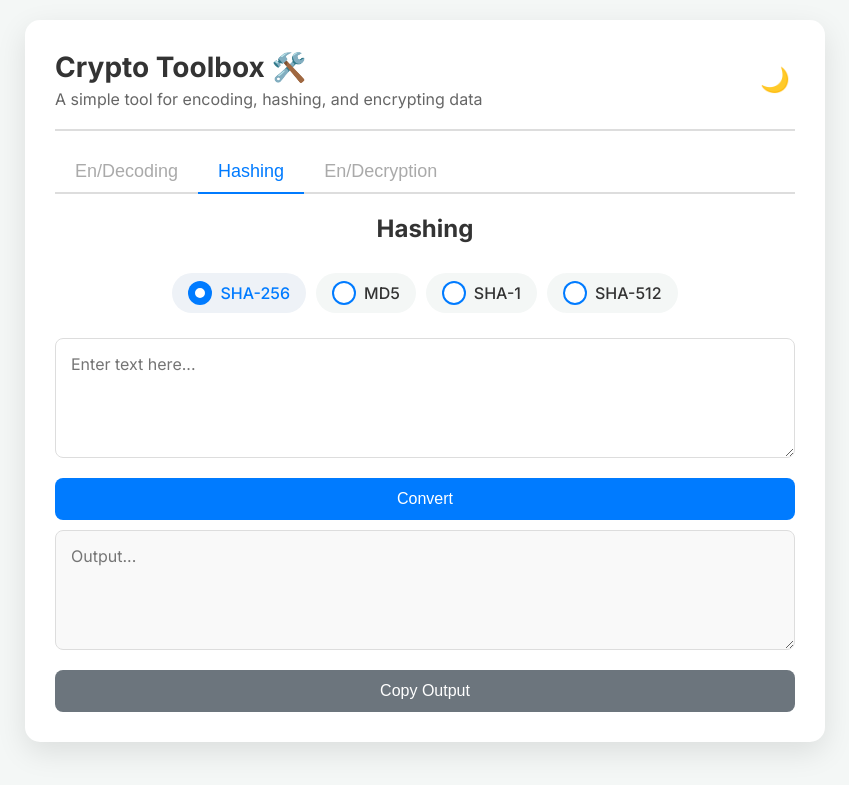
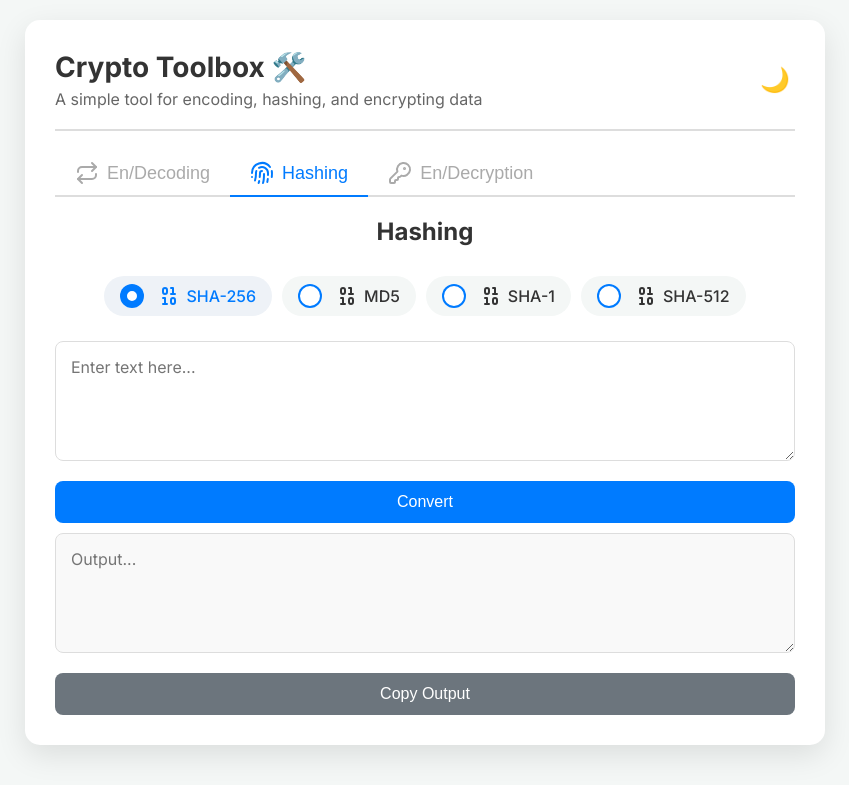
Before and after one commit to mahziyar-azz/Cryptography, a Flask app: page / in a window 1280 px wide, after a click on "Hashing". Shown: the top 785 px of the page, without its empty margins (215-1064 px from the left). Run offline with Flask 3, Linux system fonts and the light colour scheme.

Commit message:
add Icones

```diff
--- a/static/css/style.css
+++ b/static/css/style.css
@@ -54,7 +54,8 @@
     padding: 20px;
     display: flex;
     justify-content: center;
-    align-items: flex-start; /* Align to top */
+    align-items: flex-start;
+
     min-height: 100vh;
     transition: background-color 0.3s, color 0.3s;
   }
@@ -75,7 +76,7 @@
     to { opacity: 1; transform: translateY(0); }
   }
 
-  /* Header */
+
   .page-header {
       display: flex;
       justify-content: space-between;
@@ -123,6 +124,10 @@
   }
 
   .tab-link {
+    display: flex;
+    align-items: center;
+    gap: 8px;
+
     padding: 10px 20px;
     cursor: pointer;
     border: none;
@@ -179,37 +184,46 @@
   .radio-group {
       display: flex;
       justify-content: center;
+
       margin-bottom: 20px;
       flex-wrap: wrap;
   }
 
   label {
     display: flex;
+
     cursor: pointer;
     font-weight: 500;
     position: relative;
     overflow: hidden;
     margin: 5px;
   }
+
   label input {
     position: absolute;
     left: -9999px;
   }
+
   label input:checked + span {
     background-color: var(--radio-checked-bg);
     color: var(--radio-checked-text);
   }
+
   label input:checked + span:before {
     box-shadow: inset 0 0 0 0.4375em var(--primary-color);
   }
+
   label span {
     display: flex;
+    gap: 5px;
     align-items: center;
     padding: 0.5em 1em;
     border-radius: 99em;
     transition: 0.25s ease;
     background-color: var(--radio-bg);
   }
+
+
   label span:hover {
     background-color: var(--radio-hover-bg);
   }
--- a/static/js/script.js
+++ b/static/js/script.js
@@ -1,4 +1,3 @@
-// Function to switch between tabs
 function openTab(evt, tabName) {
     let i, tabcontent, tablinks;
     tabcontent = document.getElementsByClassName("tab-content");
@@ -15,17 +14,13 @@
     evt.currentTarget.classList.add("active");
 }
 
-// Function to copy text from an element to the clipboard
 function copyOutput(elementId) {
     const outputElement = document.getElementById(elementId);
     outputElement.select();
     document.execCommand("copy");
-    // You might want to add a user feedback here, like a tooltip
 }
 
-// --- Form Submission Handlers ---
 
-// Event listener for the Base64 form
 document.getElementById('base64-form').addEventListener('submit', function(e) {
     e.preventDefault();
     const text = document.getElementById('base64-input').value;
@@ -46,7 +41,6 @@
     });
 });
 
-// Event listener for the Hashing form
 document.getElementById('hashing-form').addEventListener('submit', function(e) {
     e.preventDefault();
     const text = document.getElementById('hashing-input').value;
@@ -67,7 +61,6 @@
     });
 });
 
-// Event listener for the Encryption form
 document.getElementById('encryption-form').addEventListener('submit', function(e) {
     e.preventDefault();
     const text = document.getElementById('encryption-input').value;
@@ -90,15 +83,12 @@
 });
 
 
-// --- New Enhancement Functions ---
 
-// Function to clear input/output fields
 function clearFields(inputId, outputId) {
     document.getElementById(inputId).value = '';
     document.getElementById(outputId).value = '';
 }
 
-// Add event listeners to radio buttons to auto-clear fields
 document.querySelectorAll('input[name="base64-action"]').forEach(radio => {
     radio.addEventListener('change', () => clearFields('base64-input', 'base64-output'));
 });
@@ -107,12 +97,9 @@
     radio.addEventListener('change', () => clearFields('encryption-input', 'encryption-output'));
 });
 
-
-// Dark/Light Mode Toggle
 const themeToggle = document.getElementById('theme-toggle');
 const body = document.body;
 
-// Function to apply the saved theme on load
 function applyTheme() {
     const savedTheme = localStorage.getItem('theme');
     if (savedTheme === 'dark') {
@@ -123,6 +110,8 @@
         themeToggle.textContent = '🌙';
     }
 }
+
+
 
 themeToggle.addEventListener('click', () => {
     body.classList.toggle('dark-mode');
@@ -136,11 +125,59 @@
 });
 
 
+
+
+
+function setupRadioIconToggle(radioGroupName, iconMap) {
+    const radios = document.querySelectorAll(`input[name="${radioGroupName}"]`);
+
+    radios.forEach(radio => {
+        radio.addEventListener('change', (event) => {
+
+            const selectedRadio = event.target;
+            const icon = selectedRadio.parentElement.querySelector('i');
+
+
+            const iconName = iconMap[selectedRadio.value];
+            if (icon && iconName) {
+                icon.setAttribute('data-lucide', iconName);
+
+
+                radios.forEach(otherRadio => {
+                    if (otherRadio !== selectedRadio) {
+                        const otherIcon = otherRadio.parentElement.querySelector('i');
+                        const otherIconName = iconMap[otherRadio.value];
+                        if (otherIcon && otherIconName) {
+                            otherIcon.setAttribute('data-lucide', otherIconName);
+                        }
+                    }
+                });
+                lucide.createIcons();
+            }
+        });
+    });
+}
 // --- Initial Setup on Page Load ---
 
 document.addEventListener('DOMContentLoaded', () => {
-    // Set the default tab to be active
+
     document.querySelector('.tab-link').click();
-    // Apply the saved theme
+
     applyTheme();
+
+    lucide.createIcons()
+
+
+
+
+
+    setupRadioIconToggle('base64-action', {
+        'encode': 'package',
+        'decode': 'package-open'
+    });
+
+    setupRadioIconToggle('aes-action', {
+        'encrypt': 'lock',
+        'decrypt': 'lock-open'
+    });
 });
--- a/templates/index.html
+++ b/templates/index.html
@@ -6,6 +6,7 @@
     <title>Crypto Toolbox</title>
     <link rel="stylesheet" href="{{ url_for('static', filename='css/style.css') }}">
     <link href="https://fonts.googleapis.com/css2?family=Inter:wght@400;500;700&display=swap" rel="stylesheet">
+    <script src="https://unpkg.com/lucide@latest" defer></script>
 </head>
 <body>
     <div class="container">
@@ -18,9 +19,19 @@
         </header>
 
         <div class="tabs">
-            <button class="tab-link active" onclick="openTab(event, 'base64')">En/Decoding</button>
-            <button class="tab-link" onclick="openTab(event, 'hashing')">Hashing</button>
-            <button class="tab-link" onclick="openTab(event, 'encryption')">En/Decryption</button>
+            <!-- 2. UPDATE THE BUTTONS WITH ICONS AND NEW LABELS -->
+            <button class="tab-link active" onclick="openTab(event, 'base64')">
+                <i data-lucide="repeat"></i>
+                <span>En/Decoding</span>
+            </button>
+            <button class="tab-link" onclick="openTab(event, 'hashing')">
+                <i data-lucide="fingerprint"></i>
+                <span>Hashing</span>
+            </button>
+            <button class="tab-link" onclick="openTab(event, 'encryption')">
+                <i data-lucide="key-round"></i>
+                <span>En/Decryption</span>
+            </button>
         </div>
 
         <div id="base64" class="tab-content active">
@@ -29,11 +40,11 @@
                 <div class="radio-group">
                     <label>
                         <input type="radio" name="base64-action" value="encode" checked>
-                        <span>Encode</span>
+                        <span><i data-lucide="package"></i>Encode</span>
                     </label>
                     <label>
                         <input type="radio" name="base64-action" value="decode">
-                        <span>Decode</span>
+                        <span><i data-lucide="package-open"></i>Decode</span>
                     </label>
                 </div>
                 <textarea id="base64-input" class="input-box" placeholder="Enter text here..."></textarea>
@@ -47,10 +58,10 @@
             <h2>Hashing</h2>
             <form id="hashing-form">
                 <div class="radio-group">
-                    <label><input type="radio" name="hash-algo" value="sha256" checked><span>SHA-256</span></label>
-                    <label><input type="radio" name="hash-algo" value="md5"><span>MD5</span></label>
-                    <label><input type="radio" name="hash-algo" value="sha1"><span>SHA-1</span></label>
-                    <label><input type="radio" name="hash-algo" value="sha512"><span>SHA-512</span></label>
+                    <label><input type="radio" name="hash-algo" value="sha256" checked><span><i data-lucide="binary"></i>SHA-256</span></label>
+                    <label><input type="radio" name="hash-algo" value="md5"><span><i data-lucide="binary"></i>MD5</span></label>
+                    <label><input type="radio" name="hash-algo" value="sha1"><span><i data-lucide="binary"></i>SHA-1</span></label>
+                    <label><input type="radio" name="hash-algo" value="sha512"><span><i data-lucide="binary"></i>SHA-512</span></label>
                 </div>
                 <textarea id="hashing-input" class="input-box" placeholder="Enter text here..."></textarea>
                 <button type="submit" class="convert-btn">Convert</button>
@@ -65,11 +76,11 @@
                 <div class="radio-group">
                     <label>
                         <input type="radio" name="aes-action" value="encrypt" checked>
-                        <span>Encrypt</span>
+                        <span><i data-lucide="lock"></i>Encrypt</span>
                     </label>
                     <label>
                         <input type="radio" name="aes-action" value="decrypt">
-                        <span>Decrypt</span>
+                        <span><i data-lucide="lock-open"></i>Decrypt</span>
                     </label>
                 </div>
                 <input type="password" id="aes-key" class="input-box key-input" placeholder="Enter secret key...">
```
